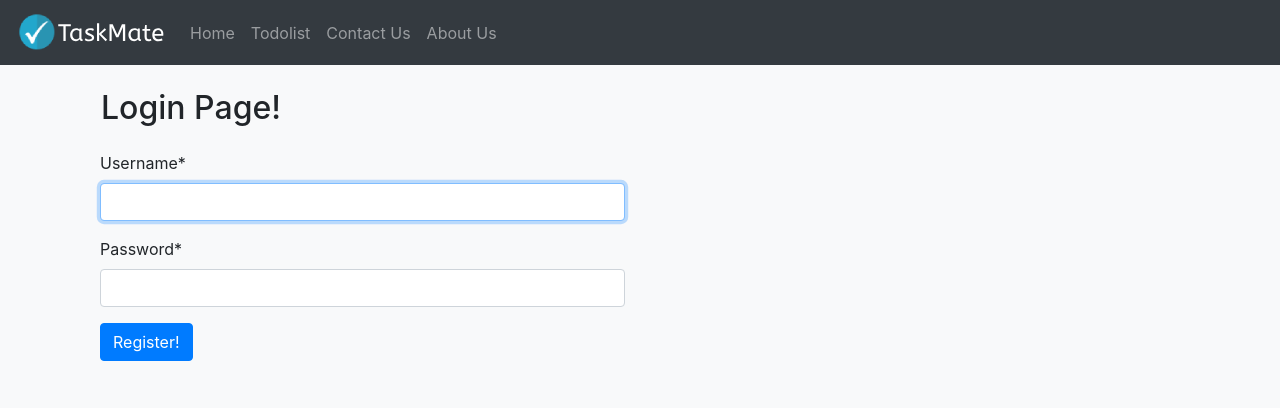
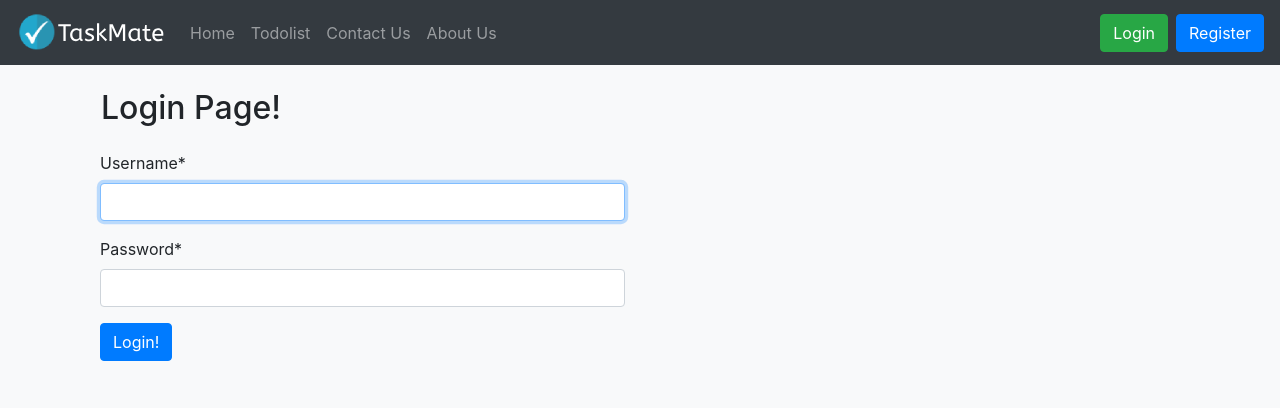
Before and after one commit to abdullahasim19/TaskMate, a Django app: page /account/login in a window 1280 px wide. Shown: the top 408 px of the page. Run offline with Django 4.2, Linux system fonts and the light colour scheme; parts of the project's set-up code (start-up, migrations or seed data) failed here and were passed over; some libraries are stand-ins or nearby versions.

Commit message:
Login signup logout done

```diff
--- a/taskmate/settings.py
+++ b/taskmate/settings.py
@@ -124,6 +124,7 @@ STATICFILES_DIRS=[(os.path.join(BASE_DIR, 'static'))]
 
 CRISPY_TEMPLATE_PACK='bootstrap4'
 LOGIN_REDIRECT_URL='todolist'
+LOGIN_URL='login'
 
 # Default primary key field type
 # https://docs.djangoproject.com/en/4.1/ref/settings/#default-auto-field
--- a/templates/base.html
+++ b/templates/base.html
@@ -27,6 +27,21 @@
             <a class="nav-item nav-link" href="{%url 'about' %}">About Us</a>
           </div>
         </div>
+        {% if user.is_authenticated %}
+        <div class="form-inline my-2 my-lg-0">
+          <div class="p-2 text-white">Logged in as {{user.username}}</div>
+          <a href="{%url 'logout' %}">
+            <button class="btn btn-primary my-2 my-sm-0" type="submit">Logout</button>
+          </a>
+        </div>
+        {% else %}
+        <a href="{%url 'login' %}">
+          <button class="btn btn-success mr-2 my-2 my-sm-0" type="submit">Login</button>
+        </a>
+        <a  href="{%url 'register' %}">
+          <button class="btn btn-primary my-2 my-sm-0" type="submit">Register</button>
+        </a>
+        {% endif %}
       </nav>
   </head>
   <body class='bg-light'>
--- a/todolist_app/views.py
+++ b/todolist_app/views.py
@@ -7,9 +7,11 @@ from todolist_app.models import TaskList
 from todolist_app.forms import TaskForm
 from django.contrib import messages
 from django.core.paginator import Paginator
+from django.contrib.auth.decorators import login_required
 
 # Create your views here.
 
+@login_required
 def todolist(request):
     if request.method=='POST':
         form=TaskForm(request.POST or None)
@@ -24,23 +26,27 @@ def todolist(request):
         all_tasks=paginator.get_page(page)
         return render(request,'todolist.html',{'all_tasks':all_tasks})
 
+@login_required
 def delete_task(request,task_id):
     task=TaskList.objects.get(pk=task_id) # fetching the task
     task.delete()
     return redirect('todolist')
 
+@login_required
 def complete_task(request,task_id):
     task=TaskList.objects.get(pk=task_id) # fetching the task
     task.done=True
     task.save()
     return redirect('todolist')
 
+@login_required
 def pending_task(request,task_id):
     task=TaskList.objects.get(pk=task_id) # fetching the task
     task.done=False
     task.save()
     return redirect('todolist')
 
+@login_required
 def edit_task(request,task_id):
     if request.method=='POST':
         task=TaskList.objects.get(pk=task_id) # fetching the task
--- a/users_app/templates/login.html
+++ b/users_app/templates/login.html
@@ -23,7 +23,7 @@
     <form method='POST' class='mt-4 col-6'>
         {% csrf_token %}
         {{form|crispy}}
-        <button type='submit' class='btn btn-primary mb-5'>Register!</button>
+        <button type='submit' class='btn btn-primary mb-5'>Login!</button>
     </form>
 </div>
 {% endblock content %}
--- a/users_app/urls.py
+++ b/users_app/urls.py
@@ -5,6 +5,6 @@ from django.contrib.auth import views as auth_views
 
 urlpatterns = [
     path('register', views.register,name='register'),
-    path('login', auth_views.LoginView.as_view(template_name='login.html'),name='register'),
-    path('logout', auth_views.LogoutView.as_view(template_name='logout.html'),name='register'),
+    path('login', auth_views.LoginView.as_view(template_name='login.html'),name='login'),
+    path('logout', auth_views.LogoutView.as_view(template_name='logout.html'),name='logout'),
 ]
```
Also changed, not shown: db.sqlite3.
